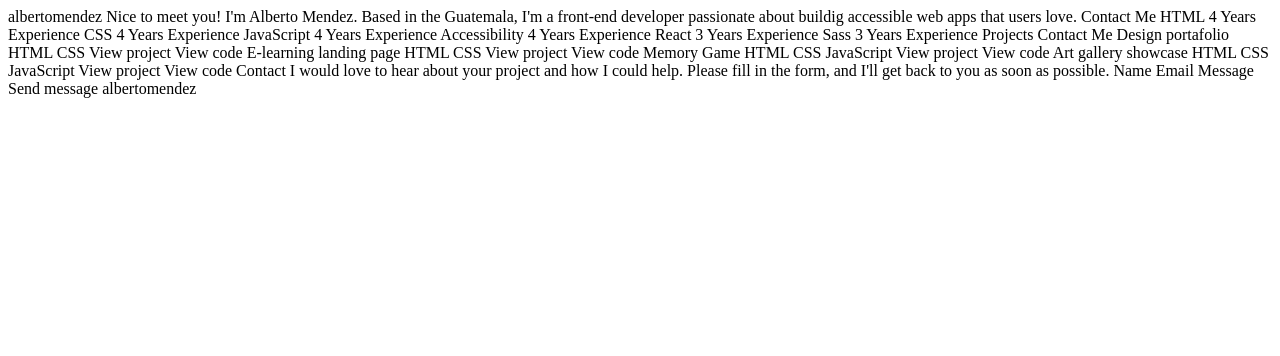
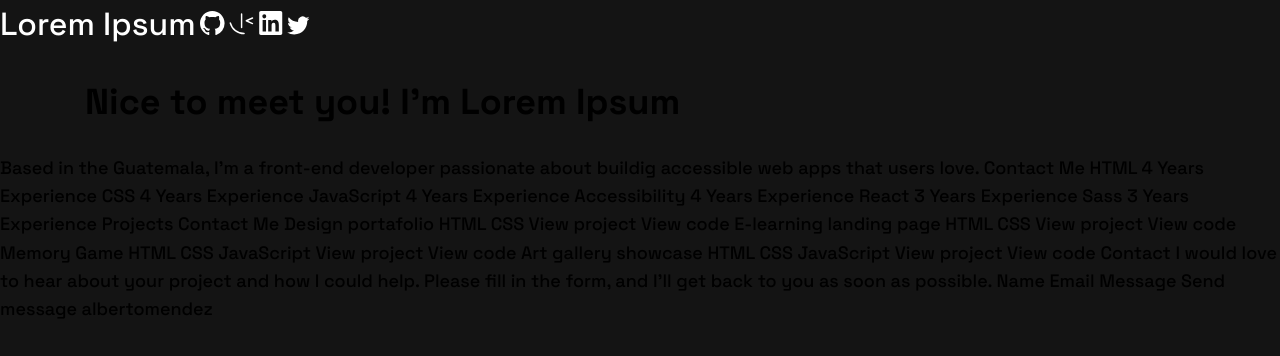
Before and after one commit to DanielMendezLV/Portafolio, a plain HTML site: page index.html in a window 1280 px wide. Drawn offline with Linux system fonts and the light colour scheme.

Commit message:
feat: app structure and global styles2

```diff
--- /dev/null
+++ b/app/scss/globals/_boilerplate.scss
@@ -0,0 +1,42 @@
+@use "fonts";
+@use "layout";
+@use "../utils";
+
+html {
+  box-sizing: border-box;
+  font-size: 100%;
+}
+
+*,
+*::before,
+*::after {
+  box-sizing: inherit;
+}
+
+body {
+  margin: 0;
+  font-family: fonts.$font, sans-serif;
+  background-color: var(
+    --bg-body
+  ); // CSS inheritance solve this problem naturally., Note that the selector given to the ruleset defines the scope that the custom property can be used in. A common best practice is to define custom properties on the :root pseudo-class, so that it can be applied globally across your HTML document:
+  font-size: fonts.$fs-18; // 18 / 16 , default base browser font-size
+  line-height: 1.56; // 28 / 18. Using ratio just if we change font-size, the line height will kind of change with it
+}
+
+.wrapper {
+  width: calc(100% - 2rem);
+  max-width: layout.$container;
+  margin: 0 auto; // Center the content in the page
+
+  @include utils.breakpoint-up(medium) {
+    width: calc(100% - 3.75rem);
+  }
+}
+
+a {
+  display: inline-block;
+}
+
+a:hover > svg > path {
+  fill: var(--accent);
+}
--- /dev/null
+++ b/app/scss/globals/_colors.scss
@@ -0,0 +1,8 @@
+:root {
+  --bg-body: hsl(0, 0%, 8%);
+  --bg-contact: hsl(0, 0%, 14%);
+  --accent: hsl(153, 71%, 59%);
+  --text2: hsl(0, 0%, 85%);
+  --text: hsl(0, 0%, 100%);
+  --invalid: hsl(7, 100%, 68%);
+}
--- /dev/null
+++ b/app/scss/globals/_fonts.scss
@@ -0,0 +1,8 @@
+$font: "Space Grotesk";
+$fs-18: 1.125rem;
+$fs-24: 1.5rem;
+$fs-32: 2rem;
+$fs-40: 2.5rem;
+$fs-48: 3rem;
+$fs-88: 5.5rem;
+$fs-72: 4.5rem;
--- /dev/null
+++ b/app/scss/globals/_index.scss
@@ -0,0 +1,4 @@
+@forward "boilerplate";
+@forward "fonts";
+@forward "colors";
+@forward "layout";
--- /dev/null
+++ b/app/scss/globals/_layout.scss
@@ -0,0 +1 @@
+$container: 69.375rem;
--- /dev/null
+++ b/app/scss/header/_header.scss
@@ -0,0 +1,9 @@
+.header {
+  &__home {
+    font-size: 1.5rem;
+    // https://royalfig.github.io/fluid-typography-calculator/
+    font-size: clamp(1.5rem, 1.02rem + 2.04vw, 2rem);
+    color: var(--text);
+    text-decoration: none;
+  }
+}
--- /dev/null
+++ b/app/scss/header/_index.scss
@@ -0,0 +1 @@
+@forward "header";
--- /dev/null
+++ b/app/scss/style.scss
@@ -0,0 +1,2 @@
+@forward "globals";
+@forward "header";
--- /dev/null
+++ b/app/scss/utils/_breakpoints.scss
@@ -0,0 +1,27 @@
+$breakpoints-up: (
+  // 700 px - 1 em = 16px,
+  "medium": 43.75rem,
+  // 900 px,
+  "large": 56.25em,
+  // 1440px,,,,,,
+  "xlarge": 90em
+);
+
+// 699.98px, 899.98px, 1439.98px , these are for not overlap, this is used by bootstrap
+$breakpoints-down: (
+  "small": 43.74875em,
+  "medium": 56.24875em,
+  "large": 89.99875em,
+);
+
+@mixin breakpoint-up($size) {
+  @media (min-width: map-get($breakpoints-up, $size)) {
+    @content;
+  }
+}
+
+@mixin breakpoint-down($size) {
+  @media (max-width: map-get($breakpoints-down, $size)) {
+    @content;
+  }
+}
--- /dev/null
+++ b/app/scss/utils/_index.scss
@@ -0,0 +1 @@
+@forward "breakpoints";
--- a/index.html
+++ b/index.html
@@ -1,73 +1,76 @@
 <!DOCTYPE html>
 <html lang="en">
-<head>
-    <meta charset="UTF-8">
-    <meta name="viewport" content="width=device-width, initial-scale=1.0">
-    <link rel="icon" type="image/png" sizes="32x32" href="./assets/favicon-32x32.png">
+  <head>
+    <meta charset="UTF-8" />
+    <meta name="viewport" content="width=device-width, initial-scale=1.0" />
+    <link
+      rel="icon"
+      type="image/png"
+      sizes="32x32"
+      href="./assets/images/favicon-32x32.png"
+    />
+    <link rel="preconnect" href="https://fonts.googleapis.com" />
+    <link rel="preconnect" href="https://fonts.gstatic.com" crossorigin />
+    <link
+      href="https://fonts.googleapis.com/css2?family=Space+Grotesk:wght@500;700&display=swap"
+      rel="stylesheet"
+    />
+    <link rel="stylesheet" href="/dist/style.css" />
     <title>Frontend Mentor | Single-page developer portfolio</title>
-</head>
-<body>
-    albertomendez
+  </head>
+  <body>
+    <header class="header">
+      <nav>
+        <a href="/" class="header__home">Lorem Ipsum</a>
+        <a href=""
+          ><img
+            src="/assets/images/icon-github.svg"
+            alt="GitHub"
+            width="24.61"
+            height="24"
+        /></a>
+        <a href=""
+          ><img
+            src="/assets/images/icon-frontend-mentor.svg"
+            alt="Frontend Mentor"
+            width="24.6"
+            height="22"
+        /></a>
+        <a href=""
+          ><img
+            src="/assets/images/icon-linkedin.svg"
+            alt="Linkedin"
+            width="24"
+            height="24"
+        /></a>
+        <a href=""
+          ><img
+            src="/assets/images/icon-twitter.svg"
+            alt="Twitter"
+            width="23.28"
+            height="18.93"
+        /></a>
+        <!-- Put the width and height for render, if browser know the width and height this is not going to flash when loading the images-->
+      </nav>
+    </header>
 
-    Nice to meet you! I'm Alberto Mendez.
+    <main id="main">
+      <div class="wrapper">
+        <h1>Nice to meet you! I'm Lorem Ipsum</h1>
+      </div>
+    </main>
 
-    Based in the Guatemala, I'm a front-end developer passionate about buildig accessible web apps that users love.
+    <footer class="footer"></footer>
 
-    Contact Me
-
-    HTML
-    4 Years Experience
-
-    CSS
-    4 Years Experience
-
-    JavaScript
-    4 Years Experience
-
-    Accessibility
-    4 Years Experience
-
-    React
-    3 Years Experience
-
-    Sass
-    3 Years Experience
-
-    Projects
-
-    Contact Me
-
-    Design portafolio
-    HTML CSS
-    View project
-    View code
-
-    E-learning landing page
-    HTML CSS
-    View project
-    View code
-
-    Memory Game
-    HTML CSS JavaScript
-    View project
-    View code
-
-    Art gallery showcase
-    HTML CSS JavaScript
-    View project
-    View code
-
-    Contact
-
-    I would love to hear about your project and how I could help. Please
-    fill in the form, and I'll get back to you as soon as possible.
-
-    Name
-    Email
-    Message
-
-    Send message
-
-    albertomendez
-</body>
+    Based in the Guatemala, I'm a front-end developer passionate about buildig
+    accessible web apps that users love. Contact Me HTML 4 Years Experience CSS
+    4 Years Experience JavaScript 4 Years Experience Accessibility 4 Years
+    Experience React 3 Years Experience Sass 3 Years Experience Projects Contact
+    Me Design portafolio HTML CSS View project View code E-learning landing page
+    HTML CSS View project View code Memory Game HTML CSS JavaScript View project
+    View code Art gallery showcase HTML CSS JavaScript View project View code
+    Contact I would love to hear about your project and how I could help. Please
+    fill in the form, and I'll get back to you as soon as possible. Name Email
+    Message Send message albertomendez
+  </body>
 </html>
```
Also changed, not shown: dist/style.css (added), style.css (deleted), 3 other files.
